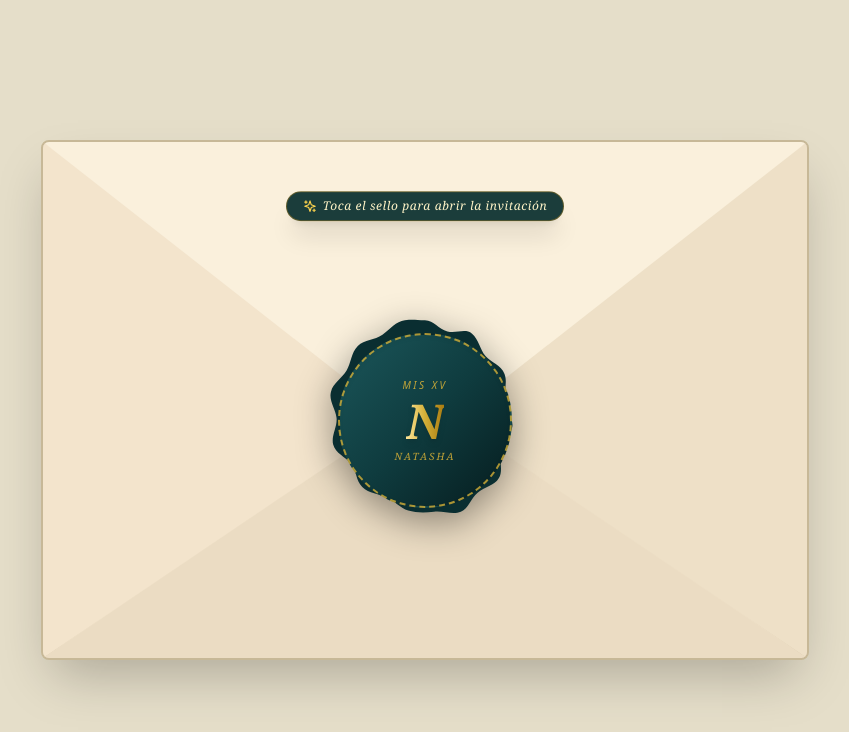
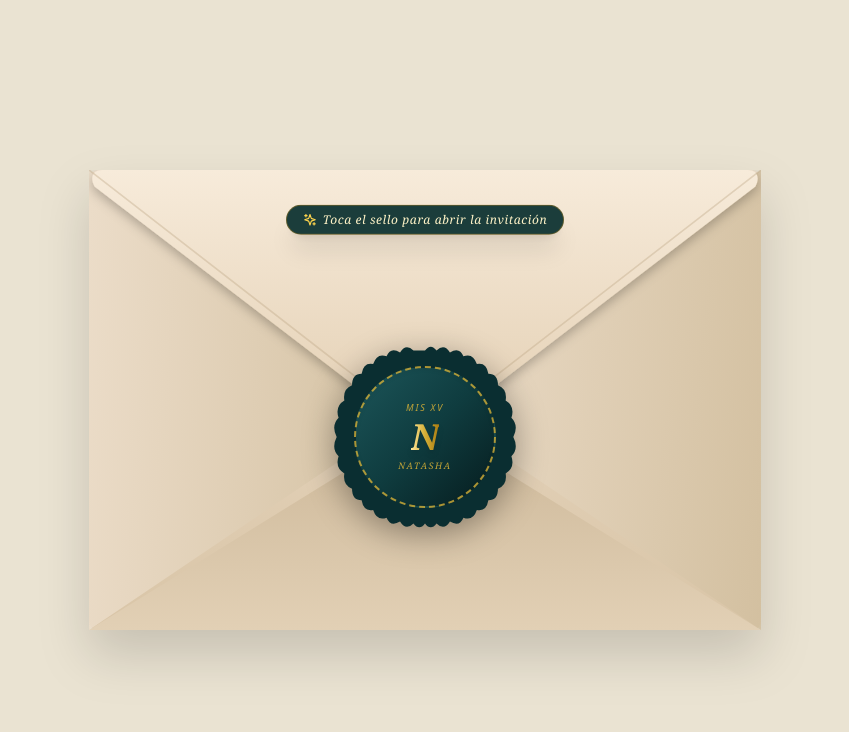
Before and after one commit to 54lv4d0r/Koneko_invitacion, a Next.js app: page / in a window 1280 px wide. Shown: the top 732 px of the page, without its empty margins (215-1064 px from the left). Built offline with nearby package versions, Linux system fonts and the light colour scheme.

Commit message:
Update envelope component design and structure
Refactor envelope component layout and styles.

```diff
--- a/src/app/page.tsx
+++ b/src/app/page.tsx
@@ -69,54 +69,77 @@ export default function Home() {
             key="envelope"
             initial={{ opacity: 1 }}
             exit={{ opacity: 0, transition: { duration: 0.8, delay: 0.2 } }}
-            className="fixed inset-0 z-40 flex items-center justify-center bg-[#e5dec9] p-4"
+            className="fixed inset-0 z-40 flex items-center justify-center bg-[#eae3d2] p-4"
           >
-            <div className="relative w-full max-w-3xl h-[75vh] max-h-[520px] bg-[#eadeca] border-2 border-[#c7b897] rounded-lg shadow-2xl overflow-hidden flex items-center justify-center">
+            <div className="relative w-full max-w-2xl h-[65vh] max-h-[460px] flex items-center justify-center filter drop-shadow-2xl">
 
-              {/* CAPAS Y SOLAPAS DEL SOBRE */}
-              <div className="absolute inset-0 pointer-events-none">
+              {/* VISTA VECTORIAL FIDELÍSIMA AL SOBRE FÍSICO DE REFERENCIA */}
+              <svg
+                viewBox="0 0 600 420"
+                className="absolute inset-0 w-full h-full"
+                preserveAspectRatio="none"
+              >
+                <defs>
+                  {/* Degradados para dar volumen real al papel */}
+                  <linearGradient id="envelopeBg" x1="0%" y1="0%" x2="0%" y2="100%">
+                    <stop offset="0%" stopColor="#eedfcc" />
+                    <stop offset="100%" stopColor="#d9c5a7" />
+                  </linearGradient>
 
-                {/* Interior/Fondo del sobre */}
-                <div className="absolute inset-0 bg-[#d1c2a5]" />
+                  <linearGradient id="flapTop" x1="0%" y1="0%" x2="0%" y2="100%">
+                    <stop offset="0%" stopColor="#f7ebda" />
+                    <stop offset="100%" stopColor="#e3cfb3" />
+                  </linearGradient>
 
-                {/* Solapa Inferior (Base del cuerpo) */}
-                <div
-                  className="absolute bottom-0 left-0 w-full h-[60%] bg-[#ebdcc3] border-t-2 border-[#bfae8a]"
-                  style={{
-                    clipPath: 'polygon(0 100%, 100% 100%, 50% 15%)',
-                  }}
+                  <linearGradient id="flapBottom" x1="0%" y1="100%" x2="0%" y2="0%">
+                    <stop offset="0%" stopColor="#e2d0b5" />
+                    <stop offset="100%" stopColor="#ccb798" />
+                  </linearGradient>
+
+                  <linearGradient id="flapSide" x1="0%" y1="0%" x2="100%" y2="0%">
+                    <stop offset="0%" stopColor="#ebdcc8" />
+                    <stop offset="100%" stopColor="#d2bf9f" />
+                  </linearGradient>
+
+                  {/* Sombra proyectada por la solapa superior */}
+                  <filter id="shadowFlap" x="-10%" y="-10%" width="120%" height="130%">
+                    <feDropShadow dx="0" dy="4" stdDeviation="5" floodColor="#000000" floodOpacity="0.25" />
+                  </filter>
+                </defs>
+
+                {/* 1. Fondo base del sobre */}
+                <rect x="0" y="0" width="600" height="420" rx="8" fill="url(#envelopeBg)" />
+
+                {/* 2. Solapa Inferior (Triángulo inferior que sube hacia el centro) */}
+                <path d="M 0 420 L 300 230 L 600 420 Z" fill="url(#flapBottom)" />
+
+                {/* 3. Solapa Izquierda */}
+                <path d="M 0 0 L 290 220 L 0 420 Z" fill="url(#flapSide)" opacity="0.9" />
+
+                {/* 4. Solapa Derecha */}
+                <path d="M 600 0 L 310 220 L 600 420 Z" fill="url(#flapSide)" opacity="0.85" />
+
+                {/* 5. Solapa Superior Real (Punta redondeada que abraza hacia abajo) */}
+                <path
+                  d="M 12 0
+                     L 588 0
+                     C 595 0, 600 5, 595 15
+                     L 318 232
+                     Q 300 248, 282 232
+                     L 5 15
+                     C 0 5, 5 0, 12 0 Z"
+                  fill="url(#flapTop)"
+                  filter="url(#shadowFlap)"
                 />
 
-                {/* Solapa Izquierda */}
-                <div
-                  className="absolute top-0 left-0 w-1/2 h-full bg-[#f3e4cc] border-r border-[#c4b38f]"
-                  style={{
-                    clipPath: 'polygon(0 0, 100% 50%, 0 100%)',
-                  }}
-                />
+                {/* Línea de pliegue sutil en los bordes superiores */}
+                <path d="M 0 0 L 300 238 L 600 0" stroke="#bda888" strokeWidth="1.5" fill="none" opacity="0.4" />
+              </svg>
 
-                {/* Solapa Derecha */}
-                <div
-                  className="absolute top-0 right-0 w-1/2 h-full bg-[#eee0c7] border-l border-[#c4b38f]"
-                  style={{
-                    clipPath: 'polygon(100% 0, 0 50%, 100% 100%)',
-                  }}
-                />
-
-                {/* Solapa Superior Principal (Cierra hacia abajo) */}
-                <div
-                  className="absolute top-0 left-0 w-full h-[58%] bg-[#faf0dc] z-10"
-                  style={{
-                    clipPath: 'polygon(0 0, 100% 0, 50% 100%)',
-                    filter: 'drop-shadow(0px 6px 8px rgba(0,0,0,0.22))'
-                  }}
-                />
-              </div>
-
-              {/* Indicador flotante */}
-              <div className="absolute z-20 flex flex-col items-center top-[8%] sm:top-[10%]">
+              {/* Indicador flotante superior */}
+              <div className="absolute z-20 flex flex-col items-center top-[6%] sm:top-[8%]">
                 <motion.div
-                  animate={{ y: [0, -5, 0] }}
+                  animate={{ y: [0, -4, 0] }}
                   transition={{ repeat: Infinity, duration: 2, ease: "easeInOut" }}
                   className="bg-[#1b3d3b] text-amber-100 text-xs font-serif italic tracking-wider px-4 py-1.5 rounded-full shadow-xl border border-amber-500/30 flex items-center gap-1.5"
                 >
@@ -125,34 +148,33 @@ export default function Home() {
                 </motion.div>
               </div>
 
-              {/* SELLO DE LACRE ONDULADO REAL (SVG INLINE SÚPER LIGERO) */}
-              <div className="relative z-30 flex items-center justify-center top-[4%]">
+              {/* SELLO DE LACRE CON BORDE ONDULADO/FESTONADO CORRECTO */}
+              <div className="relative z-30 flex items-center justify-center top-[8%]">
                 <motion.button
                   whileHover={{ scale: 1.05 }}
                   whileTap={{ scale: 0.95 }}
                   onClick={handleOpenEnvelope}
-                  className="relative w-48 h-48 sm:w-56 sm:h-56 cursor-pointer flex items-center justify-center filter drop-shadow-[0_10px_18px_rgba(0,0,0,0.4)]"
+                  className="relative w-40 h-40 sm:w-48 sm:h-48 cursor-pointer flex items-center justify-center filter drop-shadow-[0_8px_16px_rgba(0,0,0,0.35)]"
                 >
-                  {/* SVG de fondo para la silueta del sello con floripondio/ondas reales */}
-                  <svg
-                    viewBox="0 0 200 200"
-                    className="absolute inset-0 w-full h-full text-[#0a2e31]"
-                    fill="currentColor"
-                  >
-                    <path d="M100 10 C108 10, 112 18, 120 20 C128 22, 136 17, 142 22 C148 27, 149 36, 154 42 C159 48, 168 50, 171 58 C174 66, 170 75, 171 83 C172 91, 179 97, 178 105 C177 113, 170 119, 168 127 C166 135, 170 144, 166 151 C162 158, 153 159, 147 164 C141 169, 139 178, 132 181 C125 184, 116 180, 108 181 C100 182, 92 182, 85 180 C78 178, 73 171, 66 168 C59 165, 50 165, 44 159 C38 153, 39 144, 34 138 C29 132, 20 129, 18 121 C16 113, 22 105, 21 97 C20 89, 14 82, 16 74 C18 66, 26 62, 30 55 C34 48, 34 39, 40 33 C46 27, 55 28, 62 23 C69 18, 74 11, 82 10 C90 9, 92 10, 100 10 Z" />
+                  {/* Círculo con borde festoneado/ondulado mediante SVG inline */}
+                  <svg viewBox="0 0 100 100" className="absolute inset-0 w-full h-full text-[#0a2e31]" fill="currentColor">
+                    <path d="
+                      M 50 5
+                      Q 53 1, 56 5 Q 60 1, 63 6 Q 68 3, 70 8 Q 75 6, 77 12 Q 82 11, 83 17 Q 88 17, 88 23 Q 93 25, 92 31 Q 97 34, 95 40 Q 99 44, 96 50 Q 99 56, 95 60 Q 97 66, 92 69 Q 93 75, 88 77 Q 88 83, 83 83 Q 82 89, 77 88 Q 75 94, 70 92 Q 68 97, 63 94 Q 60 99, 56 95 Q 53 99, 50 95 Q 47 99, 44 95 Q 40 99, 37 94 Q 32 97, 30 92 Q 25 94, 23 88 Q 18 89, 17 83 Q 12 83, 12 77 Q 7 75, 8 69 Q 3 66, 5 60 Q 1 56, 4 50 Q 1 44, 5 40 Q 3 34, 8 31 Q 7 25, 12 23 Q 12 17, 17 17 Q 18 11, 23 12 Q 25 6, 30 8 Q 32 3, 37 6 Q 40 1, 44 5 Z
+                    " />
                   </svg>
 
-                  {/* Contenido interior del sello */}
-                  <div className="relative z-10 w-[78%] h-[78%] rounded-full border-2 border-dashed border-[#d4af37]/80 flex flex-col items-center justify-center p-3 text-center bg-gradient-to-br from-[#1b565a] via-[#0f3c3f] to-[#061c1e] shadow-inner">
-                    <span className="text-[9px] sm:text-[10px] font-sans italic tracking-[0.25em] text-[#d4af37] opacity-90 uppercase mb-0.5">
+                  {/* Interior del sello */}
+                  <div className="relative z-10 w-[74%] h-[74%] rounded-full border-2 border-dashed border-[#d4af37]/80 flex flex-col items-center justify-center p-2 text-center bg-gradient-to-br from-[#1c5559] via-[#0f3c3f] to-[#061c1e] shadow-inner">
+                    <span className="text-[9px] font-sans italic tracking-[0.2em] text-[#d4af37] opacity-90 uppercase mb-0.5">
                       Mis XV
                     </span>
 
-                    <span className="text-4xl sm:text-5xl font-serif font-bold italic text-transparent bg-clip-text bg-gradient-to-r from-[#ffe699] via-[#d4af37] to-[#aa7c11] drop-shadow-md my-0.5">
+                    <span className="text-3xl sm:text-4xl font-serif font-bold italic text-transparent bg-clip-text bg-gradient-to-r from-[#ffe699] via-[#d4af37] to-[#aa7c11] drop-shadow-md my-0">
                       N
                     </span>
 
-                    <span className="text-[9px] sm:text-[10px] font-serif italic tracking-[0.2em] text-[#d4af37] opacity-90 uppercase mt-0.5">
+                    <span className="text-[9px] font-serif italic tracking-[0.18em] text-[#d4af37] opacity-90 uppercase mt-0.5">
                       Natasha
                     </span>
                   </div>
```
